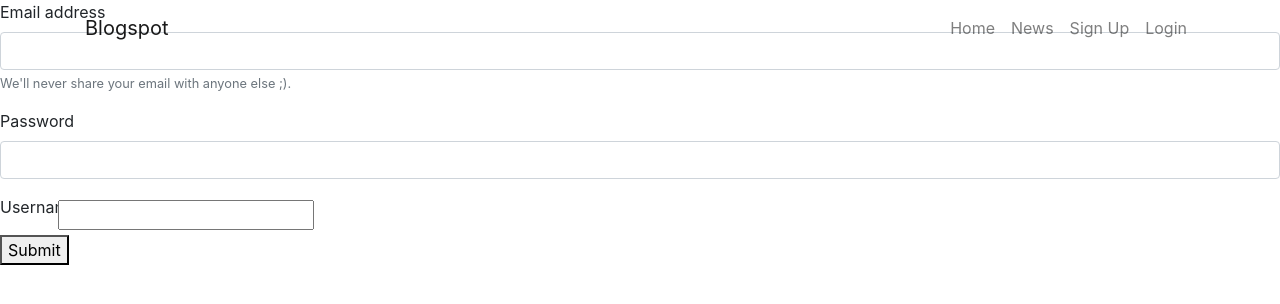
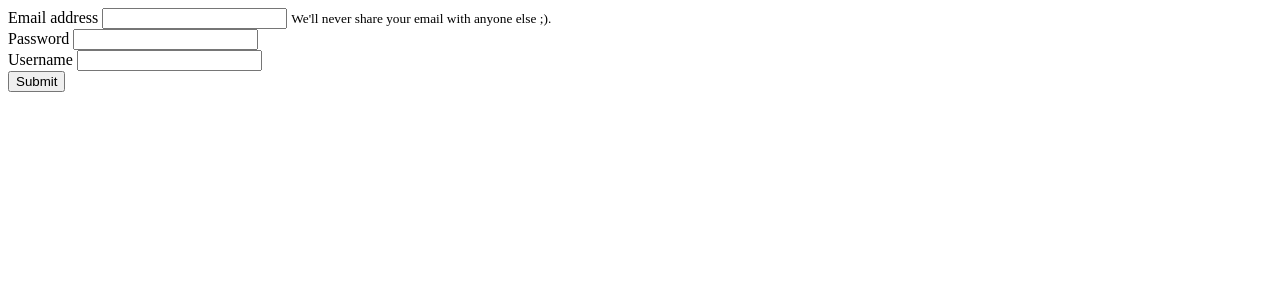
Before and after one commit to PhantomBlade18/WebProgrammingCWK3, a Django app: template DailyNews/news/templates/news/register.html in a window 1280 px wide. Shown: the top 304 px of the page. Run offline with Django 3.2, Linux system fonts and the light colour scheme; the template is opened without the code that fills it, so the values that code supplies are empty; parts of the project's set-up code (start-up, migrations or seed data) failed here and were passed over; some libraries are stand-ins or nearby versions.

Commit message:
Revert "Update base.html"
This reverts commit 8e81f0f4127671febd31aad1e75913ccea5fc0c7.

```diff
--- a/DailyNews/news/templates/news/base.html
+++ b/DailyNews/news/templates/news/base.html
@@ -4,36 +4,8 @@
 <html>
 <head>
 	<title>NEWS APP</title>
-	<link rel="stylesheet" href="https://maxcdn.bootstrapcdn.com/bootstrap/4.0.0/css/bootstrap.min.css" integrity="sha384-Gn5384xqQ1aoWXA+058RXPxPg6fy4IWvTNh0E263XmFcJlSAwiGgFAW/dAiS6JXm" crossorigin="anonymous">
 </head>
 <body>
-	<nav class="navbar navbar-expand-lg navbar-light fixed-top" id="mainNav">
-		<div class="container">
-			<a class="navbar-brand" href="index.html">Blogspot</a>
-			<button class="navbar-toggler navbar-toggler-right" type="button" data-toggle="collapse" data-target="#navbarResponsive" aria-controls="navbarResponsive" aria-expanded="false" aria-label="Toggle navigation">
-				Menu
-				<i class="fas fa-bars"></i>
-			</button>
-			<div class="collapse navbar-collapse" id="navbarResponsive">
-				<ul class="navbar-nav ml-auto">
-					<li class="nav-item">
-						<a class="nav-link" href="">Home</a>
-					</li>
-					<li class="nav-item">
-						<a class="nav-link" href="">News</a>
-					</li>
-					<li class="nav-item">
-						<a class="nav-link" href="">Sign Up</a>
-					</li>
-					<li class="nav-item">
-						<a class="nav-link" href="">Login</a>
-					</li>
-				</ul>
-			</div>
-		</div>
-	</nav>
-
-
 
 	{% block content %}
 	{% endblock %}
```
